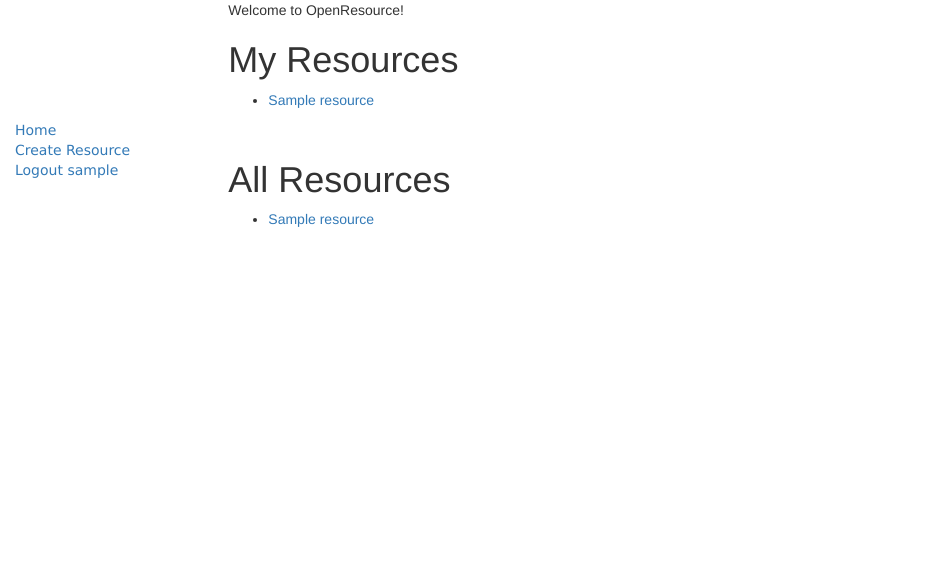
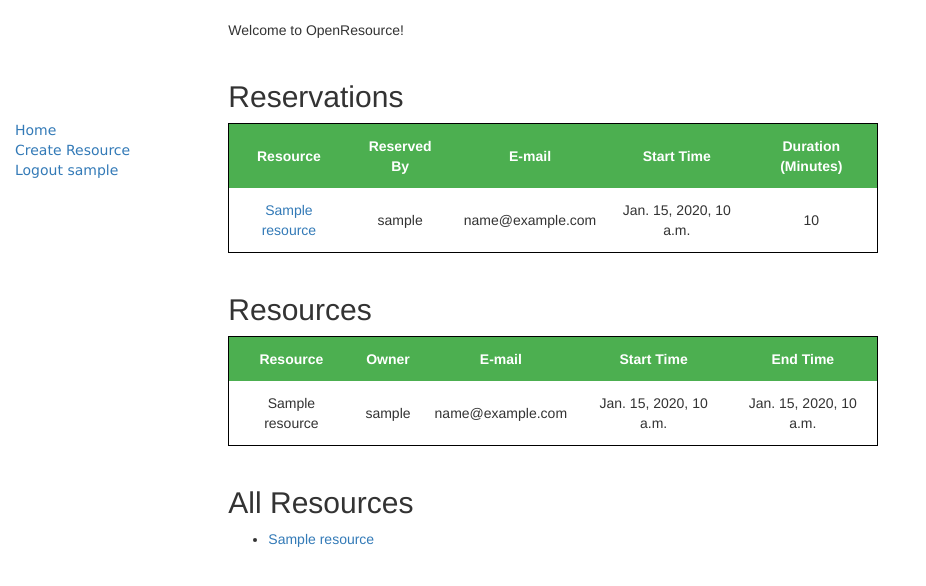
Before and after one commit to jw3877/final, a Django app: page / in a window 1280 px wide. Shown: the top 586 px of the page, without its empty margins (0-926 px from the left). Run offline with Django 3.2, Linux system fonts and the light colour scheme; a user stored in the database is signed in; tables that the repository leaves empty hold one stand-in row (values such as "Sample post"); parts of the project's set-up code (start-up, migrations or seed data) failed here and were passed over; some libraries are stand-ins or nearby versions.

Commit message:
template improvements

```diff
--- a/final/static/css/styles.css
+++ b/final/static/css/styles.css
@@ -7,10 +7,16 @@
 
 table {
     border: 1px solid black;
-    border-spacing: 10px;
-    border-collapse: separate;
+    width:650px;
+
 }
 
 td, th{
 text-align: center;
+  padding: 12px;
 }
+
+th {
+    background-color: #4CAF50;
+    color: white;
+}
--- a/reservation/templates/base_generic.html
+++ b/reservation/templates/base_generic.html
@@ -2,7 +2,7 @@
 <html lang="en">
 <head>
 
-  {% block title %}<title>Local Library</title>{% endblock %}
+  {% block title %}<title>Open Resource</title>{% endblock %}
   <meta charset="utf-8">
   <meta name="viewport" content="width=device-width, initial-scale=1">
   <link rel="stylesheet" href="https://maxcdn.bootstrapcdn.com/bootstrap/3.3.7/css/bootstrap.min.css">
@@ -15,9 +15,7 @@
 </head>
 
 <body>
-
   <div class="container-fluid">
-
     <div class="row">
       <div class="col-sm-2">
       {% block sidebar %}
--- a/reservation/templates/reservation/index.html
+++ b/reservation/templates/reservation/index.html
@@ -1,26 +1,19 @@
 <!-- landing page -->
 {% extends "base_generic.html" %}
 {% block content %}
-
+<br>
 Welcome to OpenResource!
+<br><br>
 <!-- reservations made for resources by that user, sorted by reservation time -->
-
-<!-- resources that the user owns, each linked to its URL -->
-{% if user_resource_list %}
-  <h1>My Resources</h1>
-  <ul>
-  {% for resource in user_resource_list %}
-    <li><a href="{% url 'resource' resource.id %}">{{ resource.name }}</a></li>
-  {% endfor %}
-  </ul>
-
+{% if user.is_authenticated %}
+  {% include "reservation/user_resources_reservations.html" %}
 {% endif %}
 
 <br>
 
 <!-- all resources in the system, shown in reverse time order based on last made reservation -->
 {% if resource_list %}
-  <h1>All Resources</h1>
+  <h2>All Resources</h2>
   <ul>
   {% for resource in resource_list %}
     <li><a href="{% url 'resource' resource.id %}">{{ resource.name }}</a></li>
--- /dev/null
+++ b/reservation/templates/reservation/user_resources_reservations.html
@@ -0,0 +1,55 @@
+
+
+<h2>Reservations</h2>
+  {% if user_reservation_list %}
+  <table>
+  <tr>
+    <th>Resource</th>
+    <th>Reserved By</th>
+    <th>E-mail</th>
+    <th>Start Time</th>
+    <th>Duration (Minutes)</th>
+  </tr>
+
+  {% for reservation in user_reservation_list %}
+  <tr>
+    <td><a href="{% url 'resource' reservation.resource.id %}">{{ reservation.resource.name }}</a></td>
+    <td>{{reservation.resource.owner.username}}</td>
+    <td>{{reservation.resource.owner.email}}</td>
+    <td>{{reservation.start_time}}</td>
+    <td>{{reservation.duration}}</td>
+  </tr>
+  {% endfor %}
+    </table>
+  {% else %}
+    <p>No reservations available.</p>
+  {% endif %}
+
+  <br>
+  <!-- resources that the user owns, each linked to its URL -->
+  <h2>Resources</h2>
+
+  {% if user_resource_list %}
+  <table>
+  <tr>
+    <th>Resource</th>
+    <th>Owner</th>
+    <th>E-mail</th>
+    <th>Start Time</th>
+    <th>End Time</th>
+  </tr>
+
+  {% for resource in user_resource_list %}
+   <tr>
+    <td>{{resource.name}}</td>
+    <td>{{resource.owner.username}}</td>
+    <td>{{resource.owner.email}}</td>
+    <td>{{resource.start_time}}</td>
+    <td>{{resource.end_time}}</td>
+  </tr>
+
+  {% endfor %}
+  </table>
+  {% else %}
+    <p>No resources are available.</p>
+  {% endif %}
--- a/reservation/urls.py
+++ b/reservation/urls.py
@@ -22,6 +22,9 @@ urlpatterns = [
     # ex: /reservation/5/
     url(r'^reservation/(?P<reservation_id>[0-9]+)/$', views.reservation, name='reservation'),
 
+    # ex: /user/name/
+    url(r'^user/(?P<username>[A-Za-z0-9]+)/$', views.user, name='user'),\
+
     # auth
     url('^', include('django.contrib.auth.urls')),
 
--- a/reservation/views.py
+++ b/reservation/views.py
@@ -3,6 +3,7 @@ from django.http import HttpResponseRedirect, HttpResponse
 from django.urls import reverse
 from django.contrib.auth.decorators import login_required
 from datetime import datetime
+from django.contrib.auth.models import User
 
 
 
@@ -16,14 +17,29 @@ def index(request):
   resource_list = Resource.objects.order_by('-start_time')
   context = {
     'resource_list': resource_list,
-    'user_resource_list': []
+    'user_resource_list': [],
+    'user_reservation_list': []
   }
 
   if request.user.is_authenticated:
     user_resource_list = Resource.objects.filter(owner=request.user).order_by('start_time')
+    user_reservation_list = Reservation.objects.filter(owner=request.user).order_by('start_time')
     context['user_resource_list'] = user_resource_list
+    context['user_reservation_list'] = user_reservation_list
 
   return render(request, 'reservation/index.html', context)
+
+def user(request, username):
+  user = get_object_or_404(User, username=username)
+  user_reservations = Reservation.objects.filter(owner=user)
+  user_resources = Resource.objects.filter(owner=user)
+  context = {
+    'user_reservation_list': user_reservations,
+    'user_resource_list': user_resources,
+    'username': username
+  }
+
+  return render(request, 'reservation/user.html', context)
 
 def resource(request, resource_id):
   current_time = datetime.now()
```
Also changed, not shown: reservation/templates/reservation/reservation.html (+17 -7 lines), reservation/templates/reservation/resource.html (+25 -10 lines), reservation/templates/reservation/user.html (added, +7 -0 lines).
